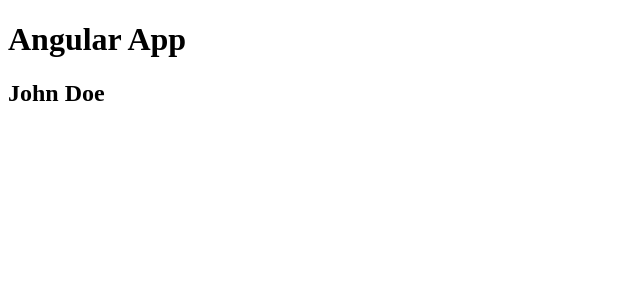
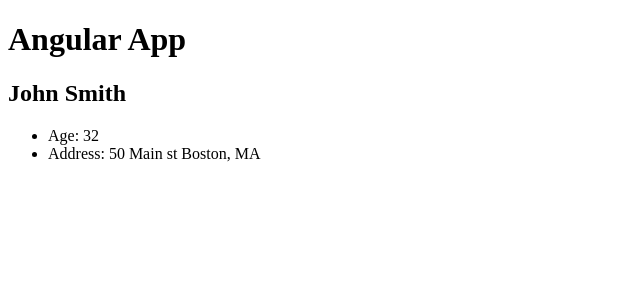
Before and after one commit to nkrishx/angular_demo_app, an Angular app: page / in a window 1280 px wide. Shown: the top 300 px of the page, without its empty margins (0-640 px from the left). Built offline with nearby package versions, Linux system fonts and the light colour scheme.

Commit message:
added simple string interpolation in user component

```diff
--- a/src/app/components/user/user.component.html
+++ b/src/app/components/user/user.component.html
@@ -1 +1,5 @@
-<h2>John Doe</h2>
+<h2>{{ firstName }} {{ lastName }}</h2>
+<ul>
+  <li>Age: {{ showAge() }}</li>
+  <li>Address: {{ address.street }} {{ address.city }}, {{ address.state }}</li>
+</ul>
--- a/src/app/components/user/user.component.ts
+++ b/src/app/components/user/user.component.ts
@@ -3,15 +3,26 @@
 @Component({
   selector: 'app-user',
   templateUrl: './user.component.html',
-  styleUrls: ['./user.component.css'],
-  // template: '<h2>John Doe</h2>'
-  // styles: [`
-  //   h2 {
-  //     color: blue
-  //   }
-  // `]
+  styleUrls: ['./user.component.css']
 })
 
 export class UserComponent {
+  // Properties
+  firstName = 'John';
+  lastName = 'Smith';
+  age = 30;
+  address = {
+    street: '50 Main st',
+    city: 'Boston',
+    state: 'MA'
+  };
 
+  // Methods
+  constructor() {
+
+  }
+
+  showAge() {
+    return this.age + 2;
+  }
 }
```
